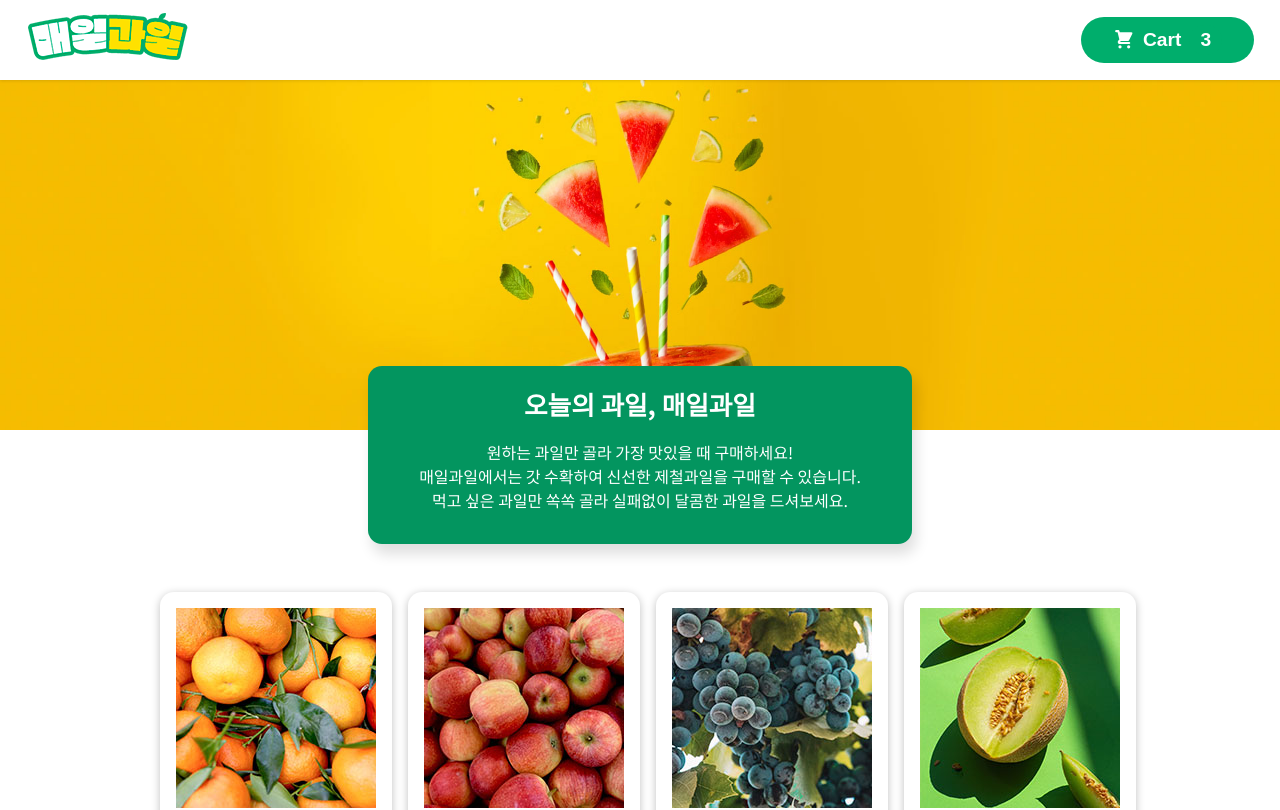
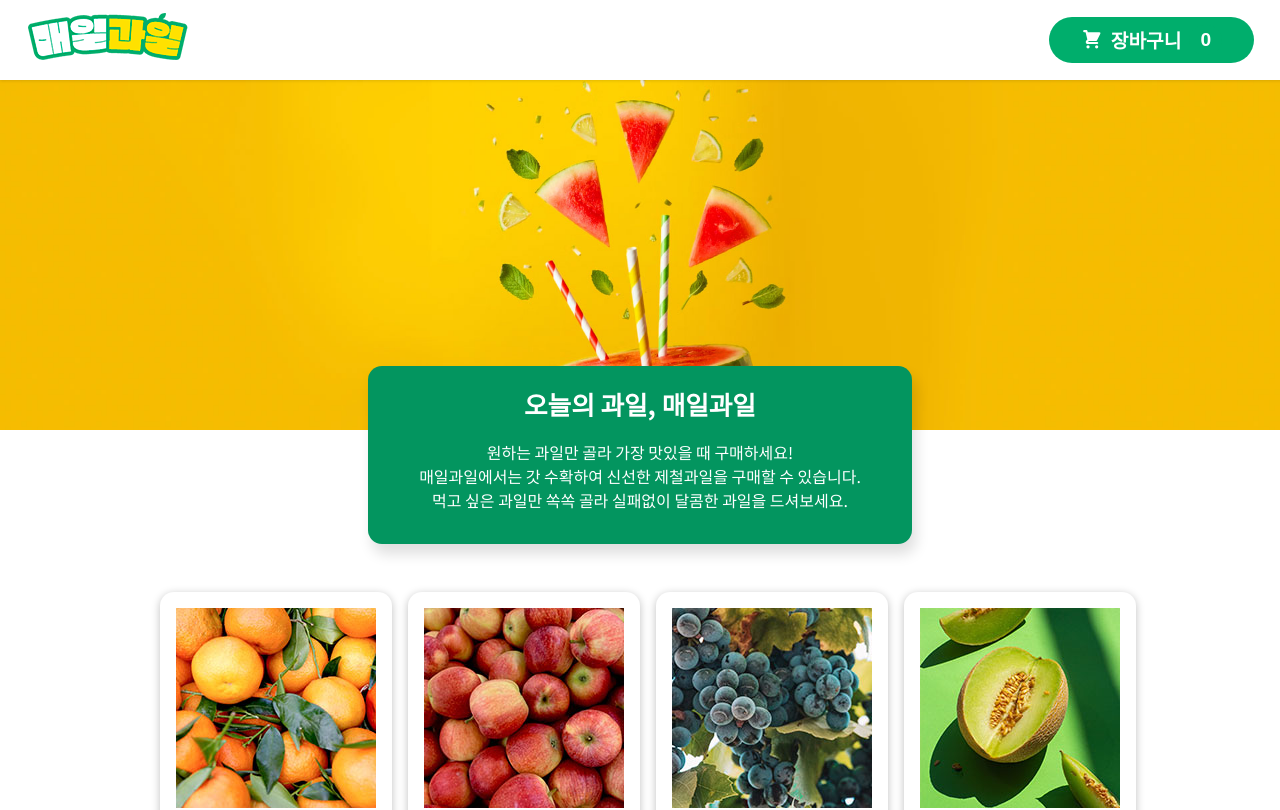
Before and after one commit to yujleee/fruits-everyday, a React (Create React App) app: page / in a window 1280 px wide. Shown: the top 810 px of the page. Built offline with nearby package versions, Linux system fonts and the light colour scheme.

Commit message:
💫   모달창 액션 추가

```diff
--- a/src/App.js
+++ b/src/App.js
@@ -1,13 +1,18 @@
 import React, { Fragment } from 'react';
+import { useSelector } from 'react-redux';
 
 import Header from './components/Layout/Header';
 import Fruits from './components/Fruits/Fruits';
+import Cart from './components/Cart/Cart';
 
 import './App.css';
 
 function App() {
+  const modal = useSelector((state) => state.modal.isVisible);
+
   return (
     <Fragment>
+      {modal && <Cart />}
       <Header />
       <Fruits />
     </Fragment>
--- a/src/components/Cart/Cart.js
+++ b/src/components/Cart/Cart.js
@@ -1,8 +1,16 @@
-import React from 'react';
+import { useDispatch } from 'react-redux';
 
+import { modalActions } from '../../store/modal-slice';
+import Modal from '../UI/Modal';
 import classes from './Cart.module.css';
 
 const Cart = () => {
+  const dispatch = useDispatch();
+
+  const hideModalHandler = () => {
+    dispatch(modalActions.toggle());
+  };
+
   const cartItem = (
     <ul className={classes['cart-item']}>
       {[
@@ -20,17 +28,19 @@ const Cart = () => {
   );
 
   return (
-    <React.Fragment>
+    <Modal>
       {cartItem}
       <div className={classes.total}>
         <span>총 금액</span>
         <span>40000</span>
       </div>
       <div className={classes.actions}>
-        <button className={classes['button--alt']}>닫기</button>
+        <button className={classes['button--alt']} onClick={hideModalHandler}>
+          닫기
+        </button>
         <button className={classes.button}>주문하기</button>
       </div>
-    </React.Fragment>
+    </Modal>
   );
 };
 
--- a/src/components/Layout/HeaderCartButton.js
+++ b/src/components/Layout/HeaderCartButton.js
@@ -1,14 +1,24 @@
+import { useSelector, useDispatch } from 'react-redux';
+
+import { modalActions } from '../../store/modal-slice';
 import CartIcon from '../Cart/CartIcon';
 import classes from './HeaderCartButton.module.css';
 
 const HeaderCartButton = () => {
+  const dispatch = useDispatch();
+  const quantity = useSelector((state) => state.cart.totalQuantity);
+
+  const toggleModalHandler = () => {
+    dispatch(modalActions.toggle());
+  };
+
   return (
-    <button className={classes.button}>
+    <button className={classes.button} onClick={toggleModalHandler}>
       <span className={classes.icon}>
         <CartIcon />
       </span>
-      Cart
-      <span className={classes.badge}>3</span>
+      장바구니
+      <span className={classes.badge}>{quantity}</span>
     </button>
   );
 };
```
